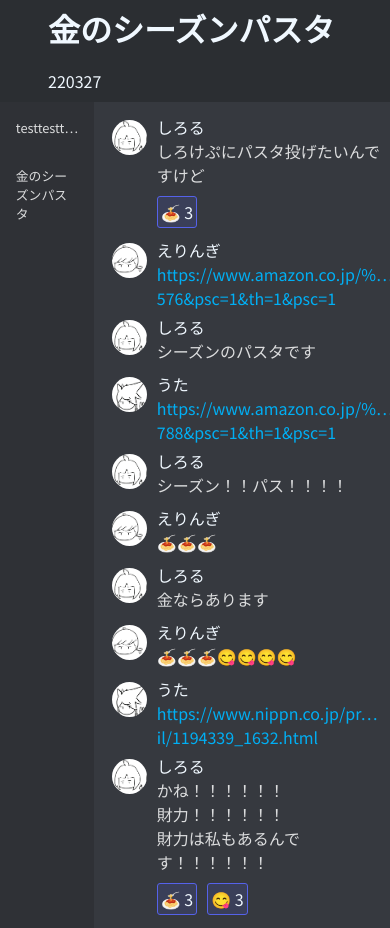
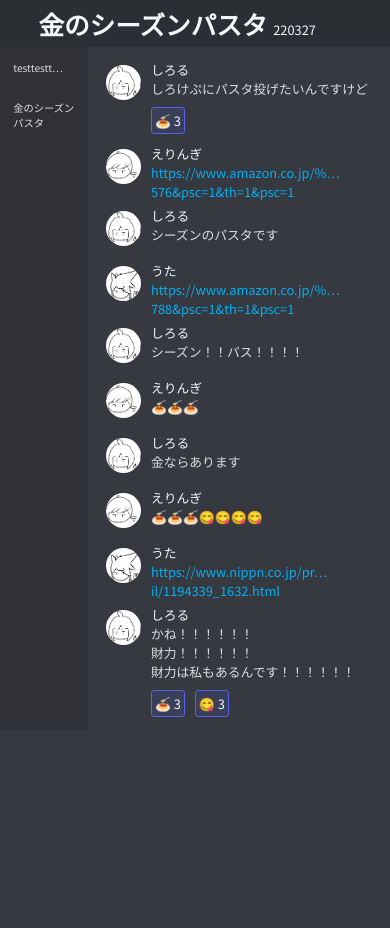
Before and after one commit to utareyu/shirocom, a plain HTML site: page index.html in a window 390 px wide. After the commit the page ends 844 px from the top, so only its background shows below. Drawn offline with Linux system fonts and the light colour scheme.

Commit message:
Update Discord.css

```diff
--- a/Discord.css
+++ b/Discord.css
@@ -1,7 +1,20 @@
 @charset "utf-8";
-@import url('https://fonts.googleapis.com/css2?family=Noto+Sans+JP:wght@300;400;500&display=swap');:root[theme='Discord'] {
+@import url('https://fonts.googleapis.com/css2?family=Noto+Sans+JP:wght@300;400;500&display=swap');
+:root[theme='Discord'] {
 	--color-text: aliceblue;
 	--color-bg: #36393f;
+}
+
+@media(max-width:479px){
+	body{
+		font-size: 80%;
+	}
+	img{
+		width: 80%;
+	}
+	nav>p{
+		width:6em;
+	}
 }
 
 /* #main{
@@ -72,7 +85,6 @@ nav {
 nav>p{
 	padding: 1em;
 	border-radius: 2px;
-	/* border: 1px solid black; */
 }
 nav>p:hover{
 	background: #3c3f45;
```
